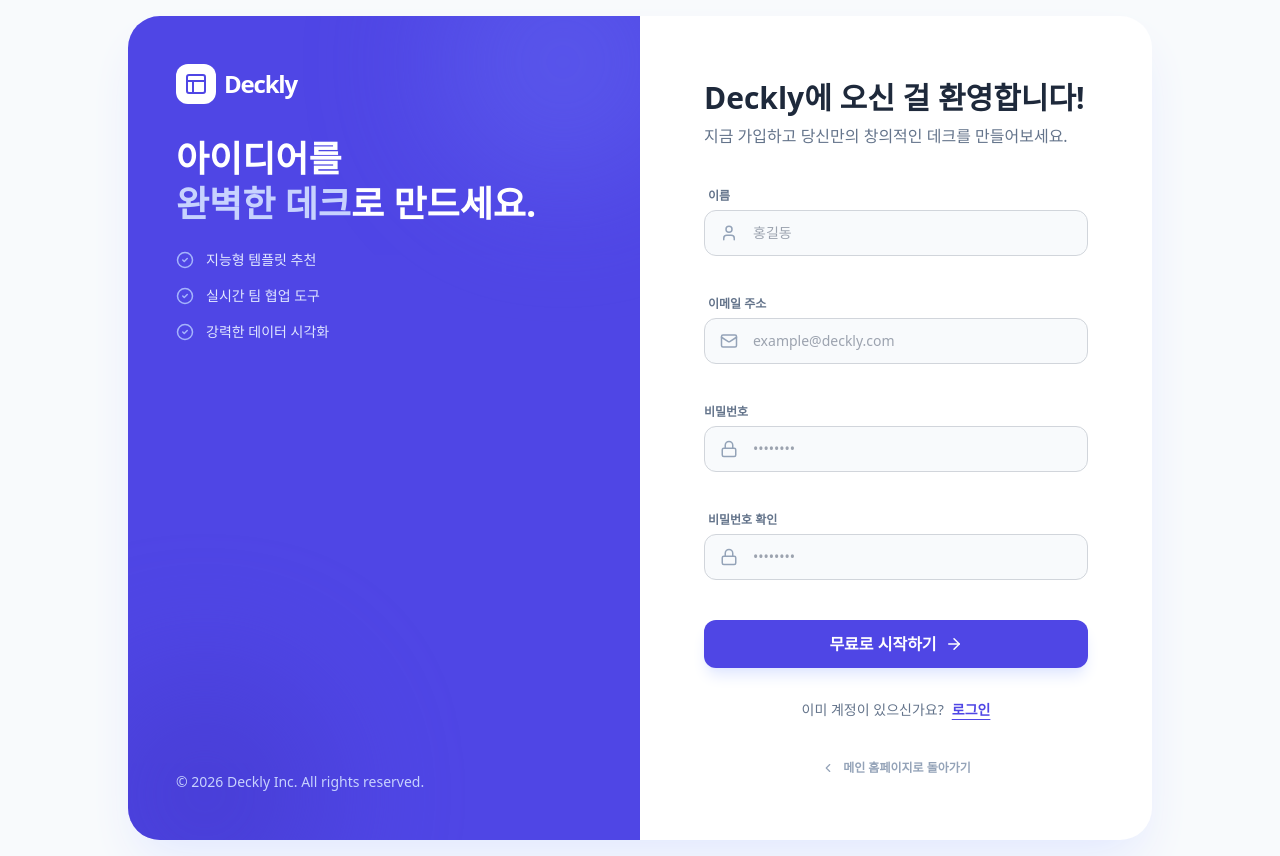
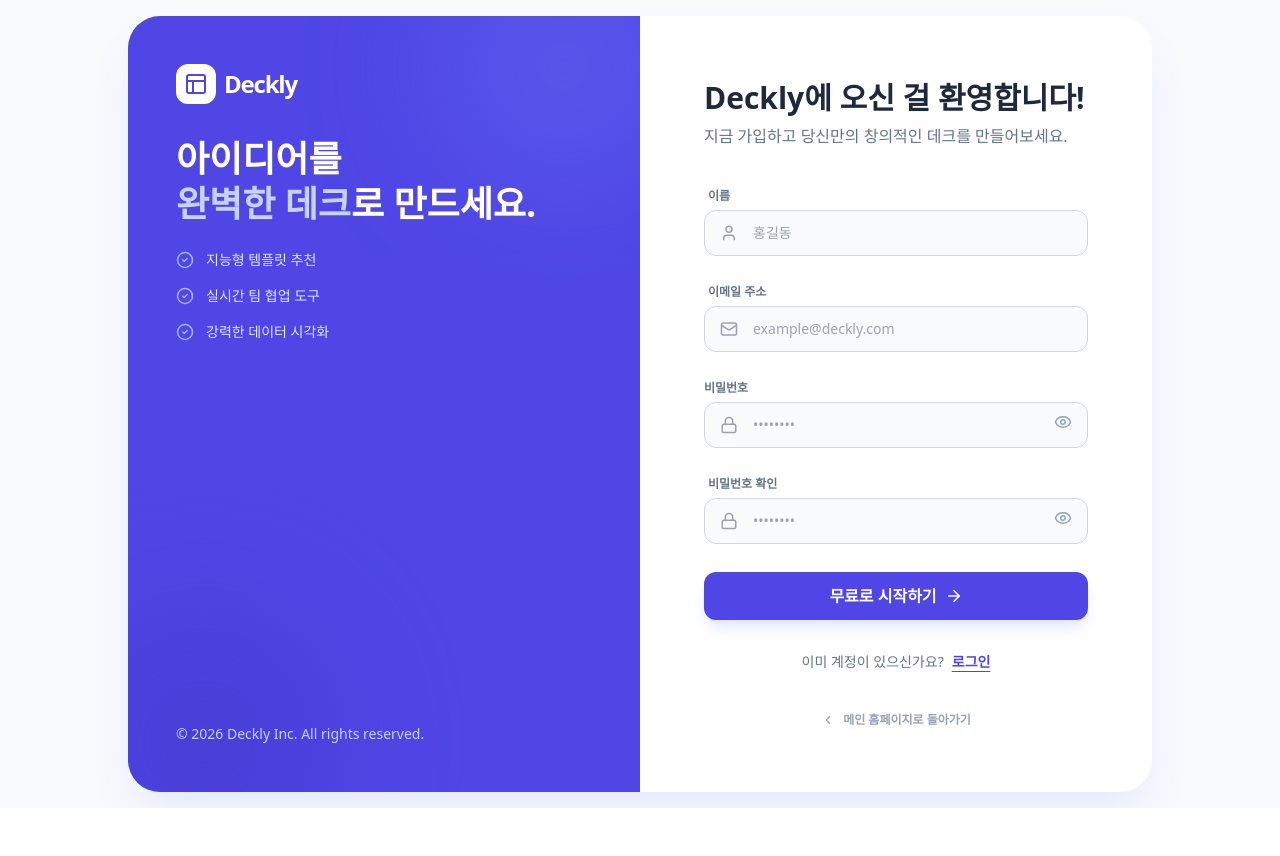
Before and after one commit to TOKTOKHAN/deckly, a Next.js app: page /signup in a window 1280 px wide. After the commit the page ends 808 px from the top, so only its background shows below. Built offline with nearby package versions, Linux system fonts and the light colour scheme; no server answers.

Commit message:
input 간격 수정

```diff
--- a/src/app/login/page.tsx
+++ b/src/app/login/page.tsx
@@ -1,26 +1,39 @@
 'use client';
 
 import { useState } from 'react';
+import { useForm } from 'react-hook-form';
+import { zodResolver } from '@hookform/resolvers/zod';
 import Link from 'next/link';
-import { Mail, Lock, ArrowRight, ChevronLeft, Layout, CheckCircle2 } from 'lucide-react';
+import {
+  Mail,
+  Lock,
+  ArrowRight,
+  ChevronLeft,
+  Layout,
+  CheckCircle2,
+  Eye,
+  EyeOff,
+} from 'lucide-react';
 import Button from '@/components/ui/Button';
 import Input from '@/components/form/Input';
+import { loginSchema, type LoginFormData } from '@/lib/validations/authSchema';
 
 export default function LoginPage() {
-  const [formData, setFormData] = useState({
-    email: '',
-    password: '',
+  const [showPassword, setShowPassword] = useState(false);
+
+  const {
+    register,
+    handleSubmit,
+    formState: { errors, isSubmitting },
+  } = useForm<LoginFormData>({
+    resolver: zodResolver(loginSchema),
+    mode: 'onBlur',
+    reValidateMode: 'onChange',
   });
 
-  const handleInputChange = (e: React.ChangeEvent<HTMLInputElement>) => {
-    const { name, value } = e.target;
-    setFormData(prev => ({ ...prev, [name]: value }));
-  };
-
-  const handleSubmit = (e: React.FormEvent<HTMLFormElement>) => {
-    e.preventDefault();
+  const onSubmit = async (data: LoginFormData) => {
     // 로그인 로직이 들어갈 자리입니다.
-    console.log('Login attempt:', formData);
+    console.log('Login attempt:', data);
   };
 
   return (
@@ -74,25 +87,23 @@ export default function LoginPage() {
             </div>
 
             {/* Auth Form */}
-            <form onSubmit={handleSubmit} className="space-y-5">
-              <div className="mb-0">
+            <form onSubmit={handleSubmit(onSubmit)} className="space-y-1">
+              <div>
                 <label className="mb-1.5 ml-1 block text-xs font-bold text-slate-500">
                   이메일 주소
                 </label>
                 <Input
                   type="email"
-                  name="email"
                   label=""
                   placeholder="example@deckly.com"
-                  required
-                  value={formData.email}
                   icon={<Mail size={18} />}
-                  onChange={handleInputChange}
-                  className="mb-0 bg-slate-50 text-sm focus:border-indigo-500 focus:bg-white focus:ring-0"
+                  {...register('email')}
+                  error={errors.email?.message}
+                  className="bg-slate-50 text-sm focus:border-indigo-500 focus:bg-white focus:ring-0"
                 />
               </div>
 
-              <div className="mb-0">
+              <div>
                 <div className="mb-1.5 flex items-center justify-between px-1">
                   <label className="text-xs font-bold text-slate-500">비밀번호</label>
                   <button
@@ -103,15 +114,22 @@ export default function LoginPage() {
                   </button>
                 </div>
                 <Input
-                  type="password"
-                  name="password"
+                  type={showPassword ? 'text' : 'password'}
                   label=""
                   placeholder="••••••••"
-                  required
-                  value={formData.password}
                   icon={<Lock size={18} />}
-                  onChange={handleInputChange}
-                  className="mb-0 bg-slate-50 text-sm focus:border-indigo-500 focus:bg-white focus:ring-0"
+                  rightIcon={
+                    <button
+                      type="button"
+                      onClick={() => setShowPassword(!showPassword)}
+                      className="transition-colors hover:text-slate-600"
+                    >
+                      {showPassword ? <EyeOff size={18} /> : <Eye size={18} />}
+                    </button>
+                  }
+                  {...register('password')}
+                  error={errors.password?.message}
+                  className="bg-slate-50 text-sm focus:border-indigo-500 focus:bg-white focus:ring-0"
                 />
               </div>
 
@@ -122,6 +140,8 @@ export default function LoginPage() {
                 icon={<ArrowRight size={18} />}
                 iconPosition="right"
                 className="mt-4 w-full"
+                disabled={isSubmitting}
+                isLoading={isSubmitting}
               >
                 로그인하기
               </Button>
--- a/src/app/signup/page.tsx
+++ b/src/app/signup/page.tsx
@@ -1,23 +1,54 @@
 'use client';
 
+import { useState } from 'react';
 import { useForm } from 'react-hook-form';
 import { zodResolver } from '@hookform/resolvers/zod';
 import Link from 'next/link';
-import { Mail, Lock, User, ArrowRight, ChevronLeft, Layout, CheckCircle2 } from 'lucide-react';
+import {
+  Mail,
+  Lock,
+  User,
+  ArrowRight,
+  ChevronLeft,
+  Layout,
+  CheckCircle2,
+  Eye,
+  EyeOff,
+} from 'lucide-react';
 import Button from '@/components/ui/Button';
 import Input from '@/components/form/Input';
 import { signupSchema, type SignupFormData } from '@/lib/validations/authSchema';
 
 export default function SignupPage() {
+  const [showPassword, setShowPassword] = useState(false);
+  const [showConfirmPassword, setShowConfirmPassword] = useState(false);
+
   const {
     register,
     handleSubmit,
+    watch,
+    setError,
+    clearErrors,
     formState: { errors, isSubmitting },
   } = useForm<SignupFormData>({
     resolver: zodResolver(signupSchema),
     mode: 'onBlur',
     reValidateMode: 'onChange',
   });
+
+  const password = watch('password');
+
+  const handleConfirmPasswordBlur = (e: React.FocusEvent<HTMLInputElement>) => {
+    const confirmPasswordValue = e.target.value;
+    if (confirmPasswordValue && password && password !== confirmPasswordValue) {
+      setError('confirmPassword', {
+        type: 'manual',
+        message: '비밀번호가 일치하지 않습니다',
+      });
+    } else if (confirmPasswordValue && password && password === confirmPasswordValue) {
+      clearErrors('confirmPassword');
+    }
+  };
 
   const onSubmit = async (data: SignupFormData) => {
     // 회원가입 로직이 들어갈 자리입니다.
@@ -77,7 +108,7 @@ export default function SignupPage() {
             </div>
 
             {/* Auth Form */}
-            <form onSubmit={handleSubmit(onSubmit)} className="space-y-4">
+            <form onSubmit={handleSubmit(onSubmit)} className="space-y-1">
               <div>
                 <label className="mb-1.5 ml-1 block text-xs font-bold text-slate-500">이름</label>
                 <Input
@@ -109,10 +140,19 @@ export default function SignupPage() {
               <div>
                 <label className="mb-1.5 block text-xs font-bold text-slate-500">비밀번호</label>
                 <Input
-                  type="password"
+                  type={showPassword ? 'text' : 'password'}
                   label=""
                   placeholder="••••••••"
                   icon={<Lock size={18} />}
+                  rightIcon={
+                    <button
+                      type="button"
+                      onClick={() => setShowPassword(!showPassword)}
+                      className="transition-colors hover:text-slate-600"
+                    >
+                      {showPassword ? <EyeOff size={18} /> : <Eye size={18} />}
+                    </button>
+                  }
                   {...register('password')}
                   error={errors.password?.message}
                   className="bg-slate-50 text-sm focus:border-indigo-500 focus:bg-white focus:ring-0"
@@ -124,11 +164,22 @@ export default function SignupPage() {
                   비밀번호 확인
                 </label>
                 <Input
-                  type="password"
+                  type={showConfirmPassword ? 'text' : 'password'}
                   label=""
                   placeholder="••••••••"
                   icon={<Lock size={18} />}
-                  {...register('confirmPassword')}
+                  rightIcon={
+                    <button
+                      type="button"
+                      onClick={() => setShowConfirmPassword(!showConfirmPassword)}
+                      className="transition-colors hover:text-slate-600"
+                    >
+                      {showConfirmPassword ? <EyeOff size={18} /> : <Eye size={18} />}
+                    </button>
+                  }
+                  {...register('confirmPassword', {
+                    onBlur: handleConfirmPasswordBlur,
+                  })}
                   error={errors.confirmPassword?.message}
                   className="bg-slate-50 text-sm focus:border-indigo-500 focus:bg-white focus:ring-0"
                 />
--- a/src/components/form/Input.tsx
+++ b/src/components/form/Input.tsx
@@ -7,20 +7,21 @@ interface InputProps extends React.InputHTMLAttributes<HTMLInputElement> {
   required?: boolean;
   error?: string;
   icon?: ReactNode;
+  rightIcon?: ReactNode;
 }
 
 const Input = React.forwardRef<HTMLInputElement, InputProps>(
-  ({ label, required, error, id, className = '', icon, ...props }, ref) => {
+  ({ label, required, error, id, className = '', icon, rightIcon, ...props }, ref) => {
     const inputId = id || `input-${Math.random().toString(36).substr(2, 9)}`;
 
     return (
-      <div className="mb-4 flex flex-col gap-1">
+      <div className="mb-1 flex flex-col gap-1">
         {label && (
           <label htmlFor={inputId} className="text-sm font-semibold text-gray-700">
             {label}
           </label>
         )}
-        <div className={icon ? 'relative' : ''}>
+        <div className={icon || rightIcon ? 'relative' : ''}>
           {icon && (
             <div className="absolute left-4 top-1/2 -translate-y-1/2 text-slate-400">{icon}</div>
           )}
@@ -29,14 +30,19 @@ const Input = React.forwardRef<HTMLInputElement, InputProps>(
             id={inputId}
             required={required}
             className={`w-full rounded-xl border text-black transition focus:outline-none focus:ring-2 ${
-              icon ? 'py-3 pl-12 pr-4' : 'p-2.5'
-            } ${
+              icon ? 'py-3 pl-12' : 'py-3 pl-4'
+            } ${rightIcon ? 'pr-12' : 'pr-4'} ${
               error
                 ? 'border-red-500 focus:border-red-500 focus:ring-red-500'
                 : 'border-gray-300 focus:border-transparent focus:ring-indigo-500'
             } ${className}`}
             {...props}
           />
+          {rightIcon && (
+            <div className="absolute right-4 top-1/2 -translate-y-1/2 cursor-pointer text-slate-400">
+              {rightIcon}
+            </div>
+          )}
         </div>
         <div className="min-h-[20px]">
           {error && <span className="mt-0.5 text-xs font-medium text-red-500">{error}</span>}
```
